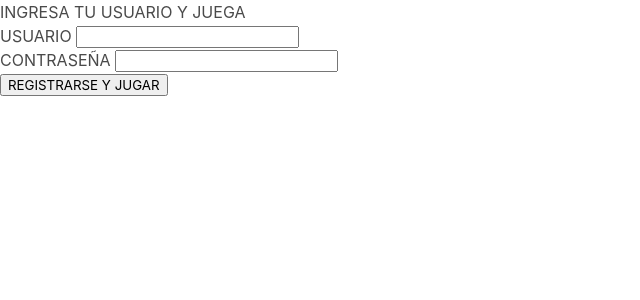
After one commit to matiusgg/python-opcional-, a Flask app: template templates/usuario.html in a window 1280 px wide. The commit adds this page. Shown: the top 300 px of the page, without its empty margins (0-640 px from the left). Run offline with Flask 2, Linux system fonts and the light colour scheme; the template is opened without the code that fills it, so the values that code supplies are empty; parts of the project's set-up code (start-up, migrations or seed data) failed here and were passed over.

Commit message:
Se agrego la session y usuario, registro

```diff
--- a/main.py
+++ b/main.py
@@ -23,20 +23,144 @@ def redireccionar():
     return redirect(url_for('home'))
 
 #******************************************
-@app.route('/home')
+@app.route('/home', methods=['GET', 'POST'])
 def home():
 
+    if request.method == 'POST':
 
+        session.clear()
+
+
+    if 'usuario' in session:
+
+        return redirect(url_for('usuario'))
 
     return render_template('home.html')
 
 #******************************************
-@app.route('/ahorcado')
-def ahorcado():
+@app.route('/usuario')
+def usuario():
+
+    return render_template('usuario.html')
+
+#******************************************
+@app.route('/usuario', methods=['GET', 'POST'])
+def usuariodatos():
+
+    if request.method == 'POST':
+
+        try:
+            usuario = request.form['usuario']
+            password = request.form['password']
+
+            #* IMPORTANTE: cADA VEZ QUE HAGAS UNA QUERY HAY CREAR UN NUEVO OBJETO
+            bd = Ahorcado('localhost', 'usuario', 'mysql', 'ahorcadito')
+            #* #* Comprobar en mysql si existe el email
+            leer_usuario = bd.query(
+                f'SELECT usuario from usuarios WHERE usuario="{usuario}"'
+            )
+
+            print(leer_usuario)
+
+            #* Si en la BD no esta vacio, entonces el email que se ingreso en el input existe en la BD
+            if leer_usuario != ():
+
+                # * Segunda comprbacion si la primera esta bien
+                # *Comprobacion de email y password en la misma tupla.
+                bd_total = Ahorcado('localhost', 'usuario', 'mysql', 'ahorcadito')
+                leer_usuario_password = bd_total.query(
+                f'SELECT usuario, contrasenya FROM usuarios WHERE usuario="{usuario}"'
+                )
+
+                print(leer_usuario_password)
+
+
+                bd = Ahorcado('localhost', 'usuario', 'mysql', 'ahorcadito')
+                #* Comprobar en mysql si existe la constraseña
+                #* No necesita estar en un codicional, ya el condicional te lo hace el WHERE
+                leer_password = bd.query(
+                f'SELECT contrasenya from usuarios WHERE contrasenya="{password}"')
+
+                print(leer_password)
+
+                #* Si el email y la contraseña de la BD son igual al email y contraseña de los inputs. Redireccioname a dentro.html
+                if leer_usuario_password[0][0] == usuario and leer_usuario_password[0][1] == password:
+                    #* iniciar sesion
+                    #* Limpiamos la session cada vez que haga una nueva session.
+                    session.clear()
+                    session['usuario'] = leer_usuario_password[0][0]
+                    session['password'] = password
+
+                    return redirect(url_for('ahorcado'))
+
+                else:
+                    return render_template('usuario.html', no_usuario=True)
+            else:
+                return render_template('usuario.html', no_usuario=True)
+
+        #* IndexError nos permite manejar el error cuando el email no esta en la base de datos.
+        except IndexError:
+
+            return 'No existe el usuario en la base de datos'
+
+    return render_template('usuario.html')
 
 
 
-    return render_template('ahorcado.html', imgAhorcado='inicio')
+#******************************************
+@app.route('/registro')
+def registro():
+
+    return render_template('registro.html')
+
+
+#******************************************
+@app.route('/registro', methods=['GET', 'POST'])
+def registroDatos():
+
+    if request.method == 'POST':
+
+        usuario = request.form['usuario']
+        password = request.form['password']
+
+        bd = Ahorcado('localhost', 'usuario', 'mysql', 'ahorcadito')
+
+        leer_usuario = bd.query(
+                f'SELECT usuario from usuarios WHERE usuario="{usuario}"'
+        )
+
+
+        print(leer_usuario)
+
+        if leer_usuario != ():
+
+            return render_template('registro.html', usuario_existe=True)
+
+        bd2 = Ahorcado('localhost', 'usuario', 'mysql', 'ahorcadito')
+        #* Insertar tupla
+        insertarTupla = bd2.query(f'INSERT INTO usuarios (usuario, contrasenya, activo) VALUES("{usuario}", "{password}", 1);')
+
+        return redirect(url_for('usuario'))
+
+
+
+    return render_template('registro.html')
+
+#******************************************
+@app.route('/ahorcado', methods=['GET'])
+def ahorcado():
+
+    if 'usuario' in session and 'password' in session:
+
+        usuario = session['usuario']
+        password = session['password']
+
+    else:
+        usuario = ''
+        password = ''
+
+
+    return render_template('ahorcado.html', imgAhorcado='inicio', password=password, usuario=usuario)
 
 #******************************************
 
--- a/templates/ahorcado.html
+++ b/templates/ahorcado.html
@@ -10,8 +10,13 @@
 
 {% block main %}
 
+<h1>USUARIO: {{ usuario }}</h1>
 
 <br>
+
+<h1>password: {{ password }}</h1>
+<br>
+
 
 {{ random }}
 
--- a/templates/home.html
+++ b/templates/home.html
@@ -8,7 +8,7 @@
 
 {% block main %}
 
-<a href="{{ url_for('ahorcado') }}">JUGAR</a>
+<a href="{{ url_for('registro') }}">JUGAR</a>
 
 <br>
 
--- /dev/null
+++ b/templates/usuario.html
@@ -0,0 +1,54 @@
+{% extends 'layout.html' %}
+
+{% block header %}
+
+
+
+{% endblock %}
+
+<!-- ***************************************************-->
+
+{% block main %}
+
+
+<h1>INGRESA TU USUARIO Y JUEGA</h1>
+
+<form action="{{ url_for('usuario') }}" method="post">
+
+    <label for="usuario">
+        USUARIO
+    </label>
+
+    <input type="text" name="usuario" required>
+
+    <br>
+
+    <label for="contraseña">
+        CONTRASEÑA
+    </label>
+
+    <input type="password" name="password" required>
+
+    <br>
+
+
+    <button type="submit">REGISTRARSE Y JUGAR</button>
+
+</form>
+
+
+{% if no_usuario == True %}
+
+<h1>  NO HAY NINGUN USUARIO NI CONTRASEÑA, VUELVE A INTENTARLO, O REGISTRATE:</h1>
+
+<br>
+
+<a href="{{ url_for('registro') }}">REGISTRATE</a>
+
+
+
+{% endif %}
+
+
+
+{% endblock %}
```
Also changed, not shown: palabra.csv (+8 -4 lines), templates/registro.html (added, +49 -0 lines).
